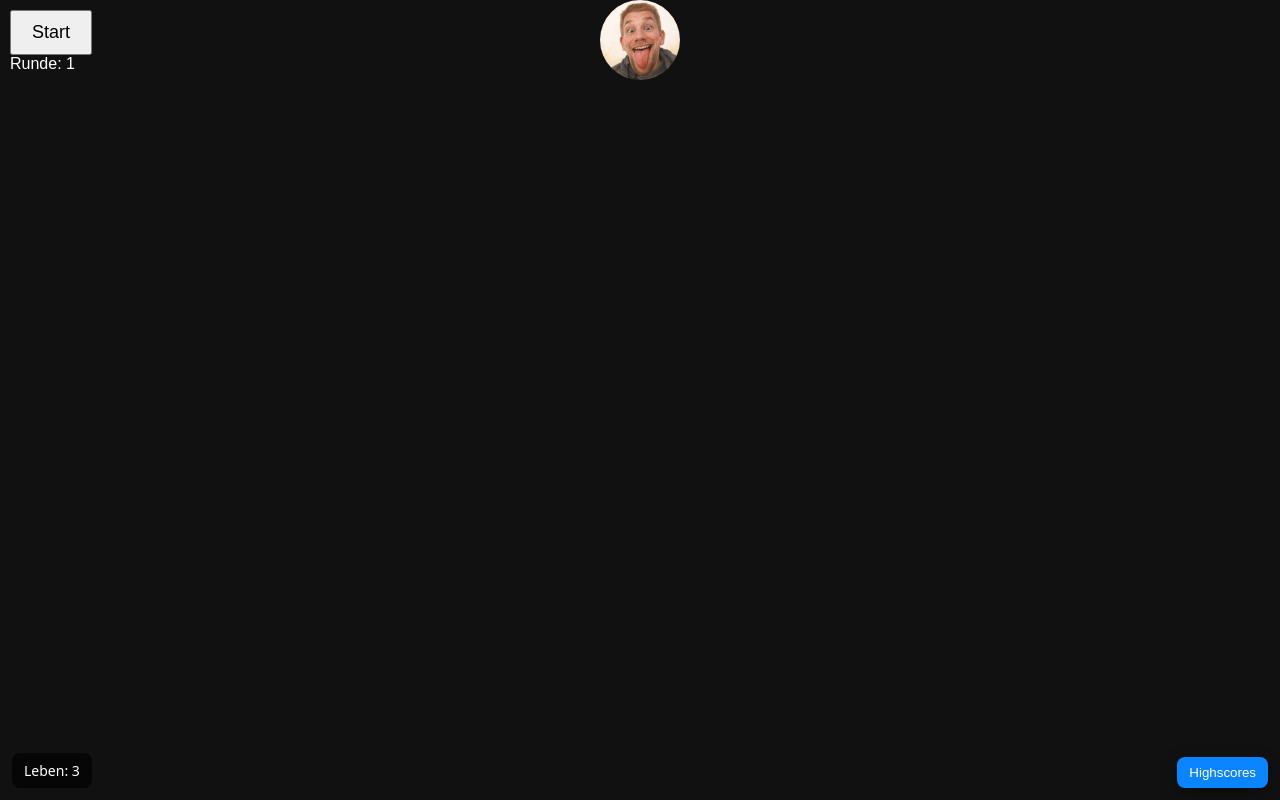
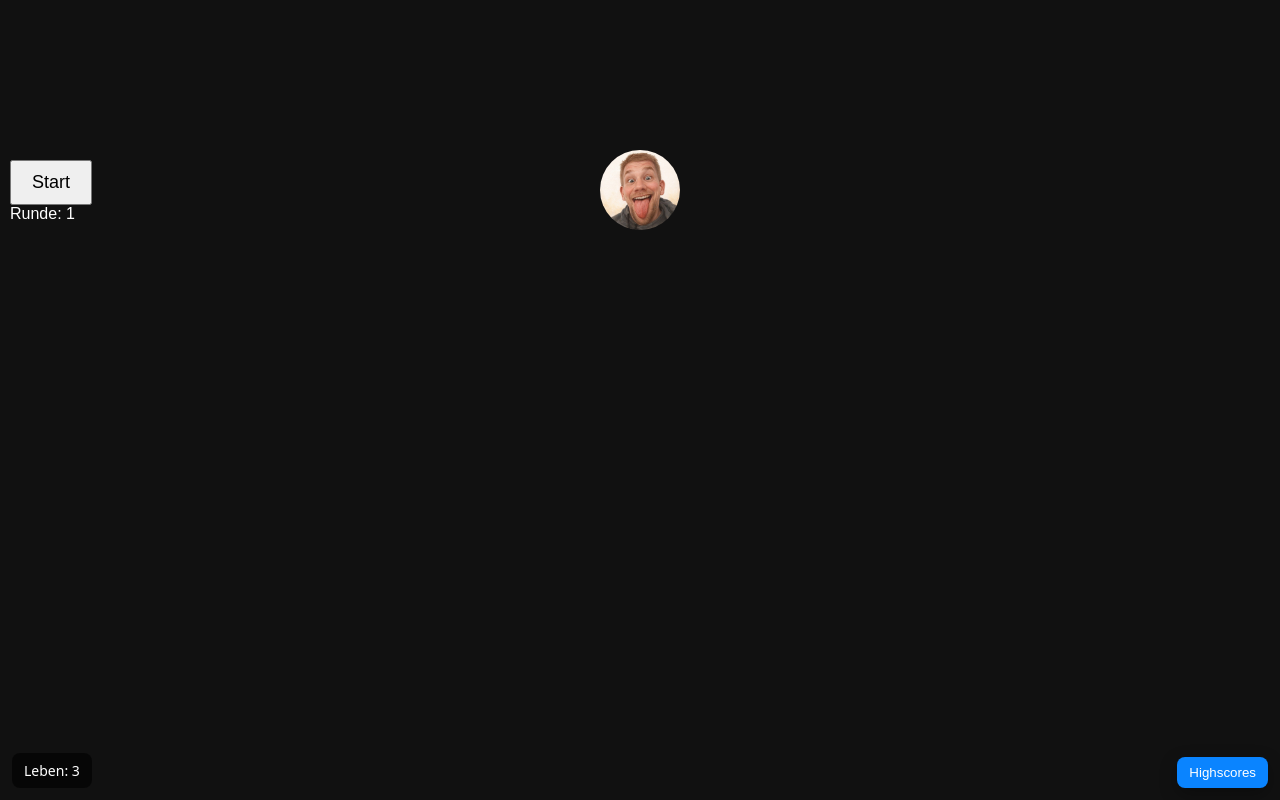
Before and after one commit to lukassk87-hash/Tippi, a website: page www/miss.html in a window 1280 px wide. Drawn offline with Linux system fonts and the light colour scheme.

Commit message:
Aktualisieren von miss.css

```diff
--- a/www/css/miss.css
+++ b/www/css/miss.css
@@ -1,16 +1,20 @@
 /* css/miss.css */
 body {
   margin: 0;
+  padding-top: 150px;
+  padding-bottom: 150px;
   background: #111;
   overflow: hidden;
   font-family: sans-serif;
   color: white;
 }
 
+/* Spielbereich 200px Abstand oben und unten */
 #game {
   position: relative;
-  width: 100vw;
-  height: 100vh;
+  width: 100%;
+  height: calc(100vh - 400px);
+  box-sizing: border-box;
 }
 
 #gameCanvas {
@@ -65,3 +69,4 @@ body {
 
 .redFlash {
   background: rgba(255,0,0,0.3);
+}
```
